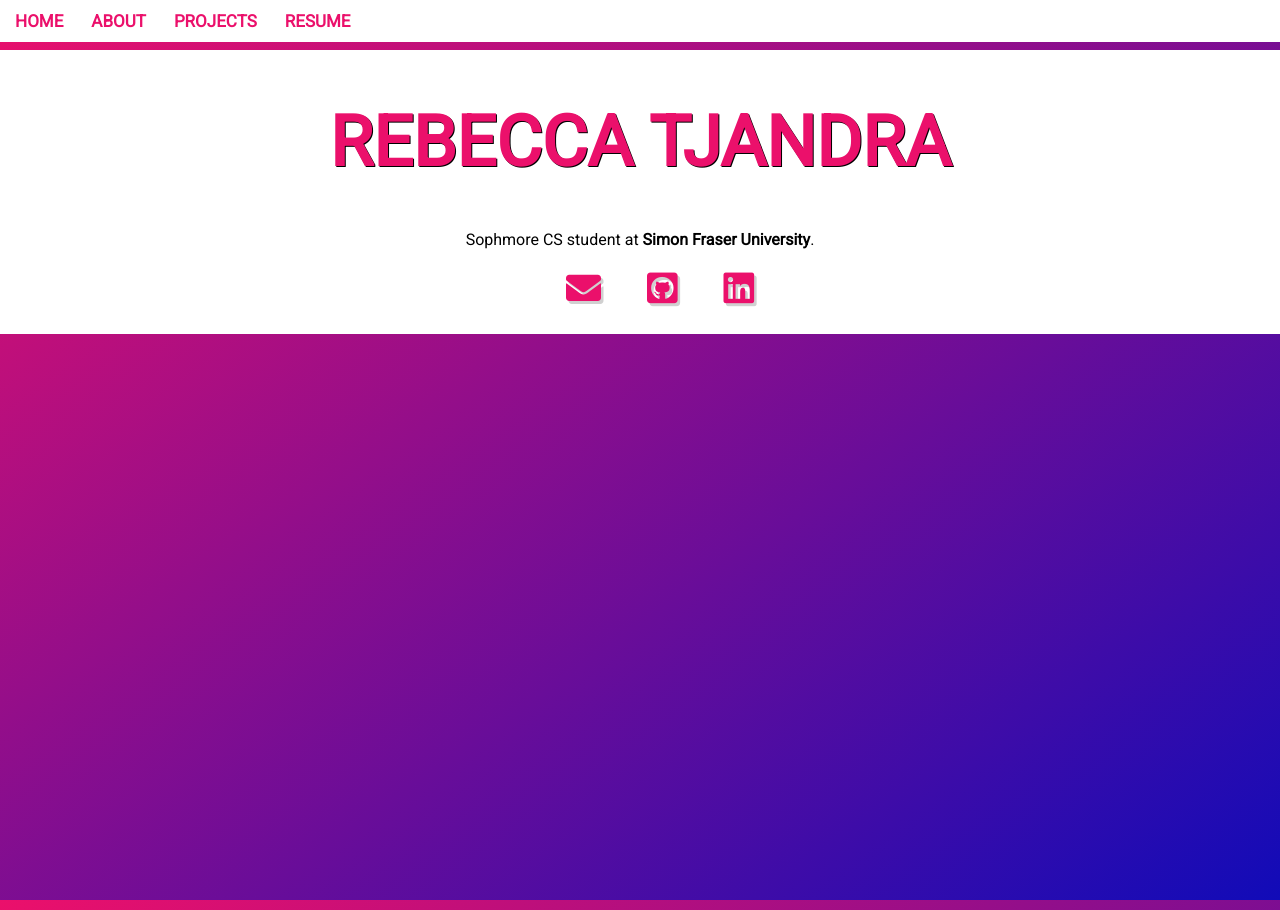
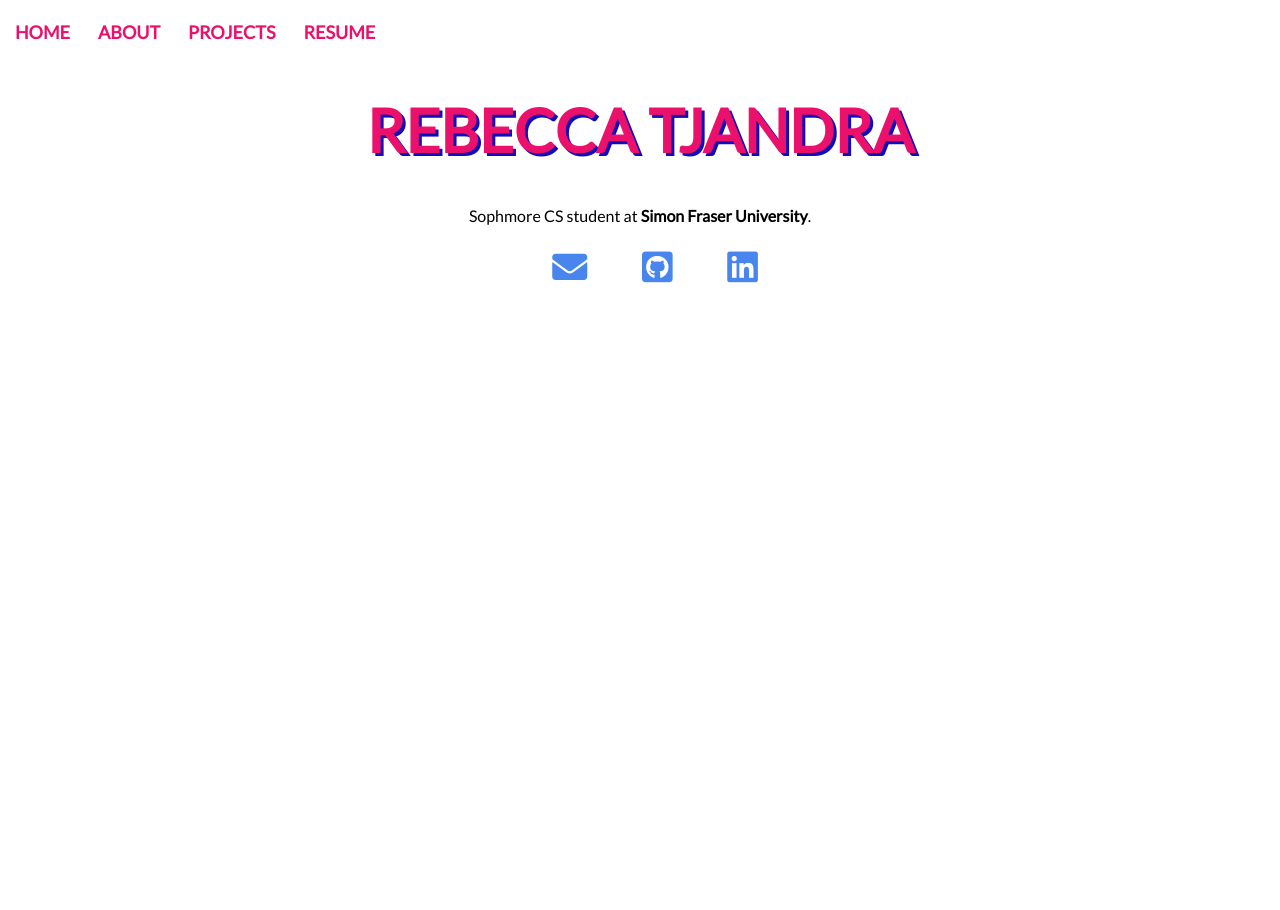
Before and after one commit to rebaka/rebaka.github.io, a Jekyll site: the page index.html, which Jekyll copies as it is, in a window 1280 px wide. Built offline with Jekyll 4.4.1, drawn with Linux system fonts in a browser that asks for light colours; nearby versions of some CDN libraries.

Commit message:
Update main.css

```diff
--- a/css/main.css
+++ b/css/main.css
@@ -1,14 +1,19 @@
-@import url('https://fonts.googleapis.com/css?family=Roboto&display=swap');
+@import url('https://fonts.googleapis.com/css?family=Lato&display=swap');
 
-/* ==== General ==== */
+/* ==== General section ==== */
 
 body { /* body tag involves whole page */
-	font-family: 'Roboto', sans-serif;
-	background:linear-gradient(to right bottom, #eb106b, #110bb8);
+	font-family: 'Lato';
+	background: white;
 	width: 100vw;
-   height: 100vh;
-	overflow:hidden;
-	margin: 0;
+   	height: 100vh;
+	overflow: hidden;
+	margin: 10px 0px 0px 0px;
+}
+
+hr {
+	background: linear-gradient(70deg, #eb106b 40%, #110bb8);
+ 	height: 5px;
 }
 
 .navlinks { /*nav*/
@@ -16,8 +21,8 @@
 	padding: 1px;
 	overflow: hidden;
 	background-color: white;
-	margin: 0;
-	font-size: 17px;
+	margin: 0px;
+	font-size: 18px;
 	font-weight: bold;
 }
 
@@ -36,20 +41,20 @@
 	color: #110bb8;
 }
 
-.nav-box{
- 	padding : 4px;
-	margin: 8px 0px 0px 0px;
+/*.nav-box {
+ 	padding: 8px;
+	margin: 8px 0px 8px 0px;
 	background: white;
+}*/
+
+h1 {
+	color: #eb106b;
+	font-weight: bold;
+	font-size: 60px;
+	text-shadow: 3px 3px #110bb8;
 }
 
-h1{
-	color: #eb106b;
-	font-weight: 900;
-	font-size: 70px;
-	text-shadow: 1px 1px black;
-}
-
-.description{
+.description {
 	color: black;
 	text-align: center;
 }
@@ -59,16 +64,15 @@
    float: center;
 	display: inline;
 	font-size: 35px;
+	margin: 10px 10px 0px 0px;
 }
 
 .social a {
-	color: #eb106b;
-	text-shadow: 2.5px 2.5px #D0D0D0;
+	color: #4885ed;
 }
 
-.social a:hover{
-	color: #110bb8;
-	text-shadow: 2.5px 2.5px #D0D0D0;
+.social a:hover {
+	color: #2c6ddb;
 }
 
 /* ==== About section ==== */
```
